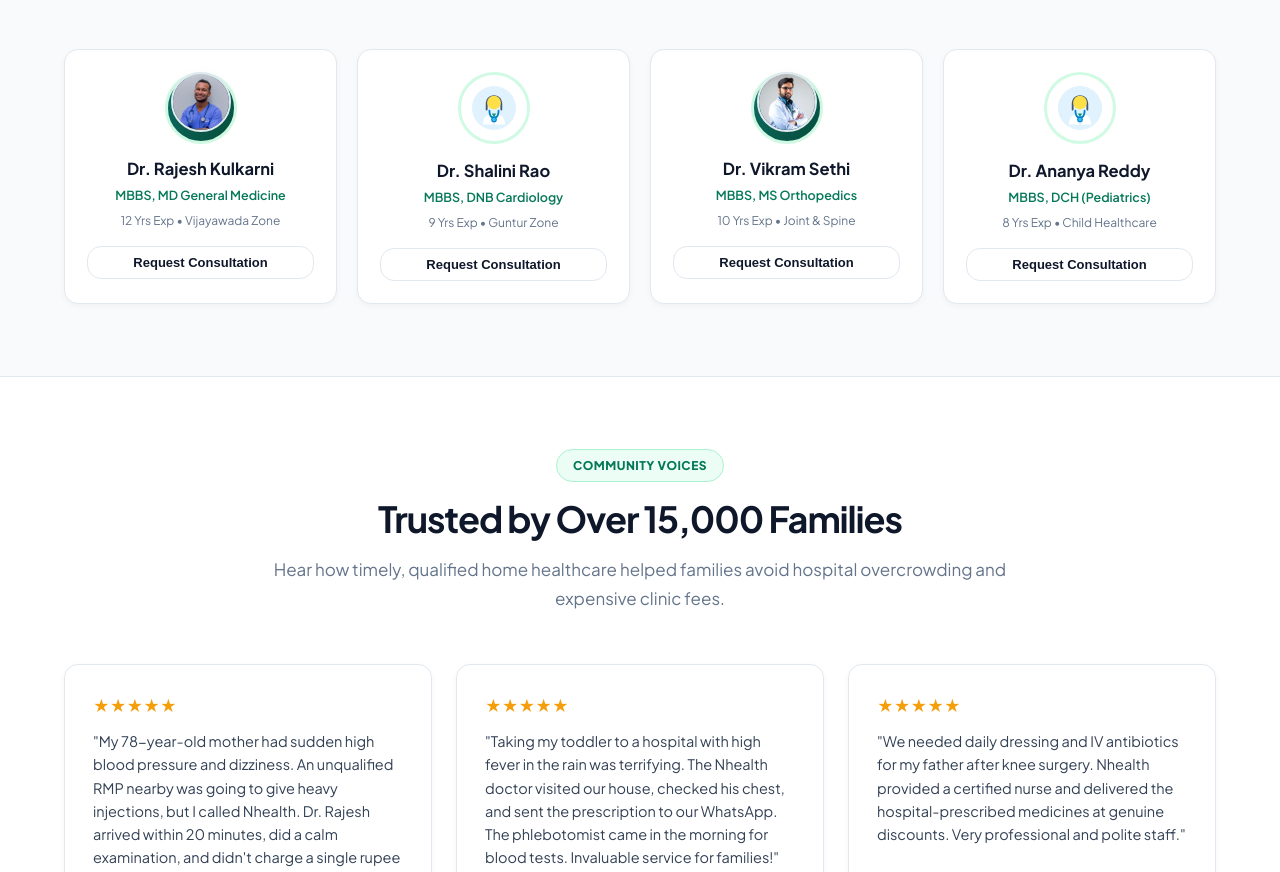
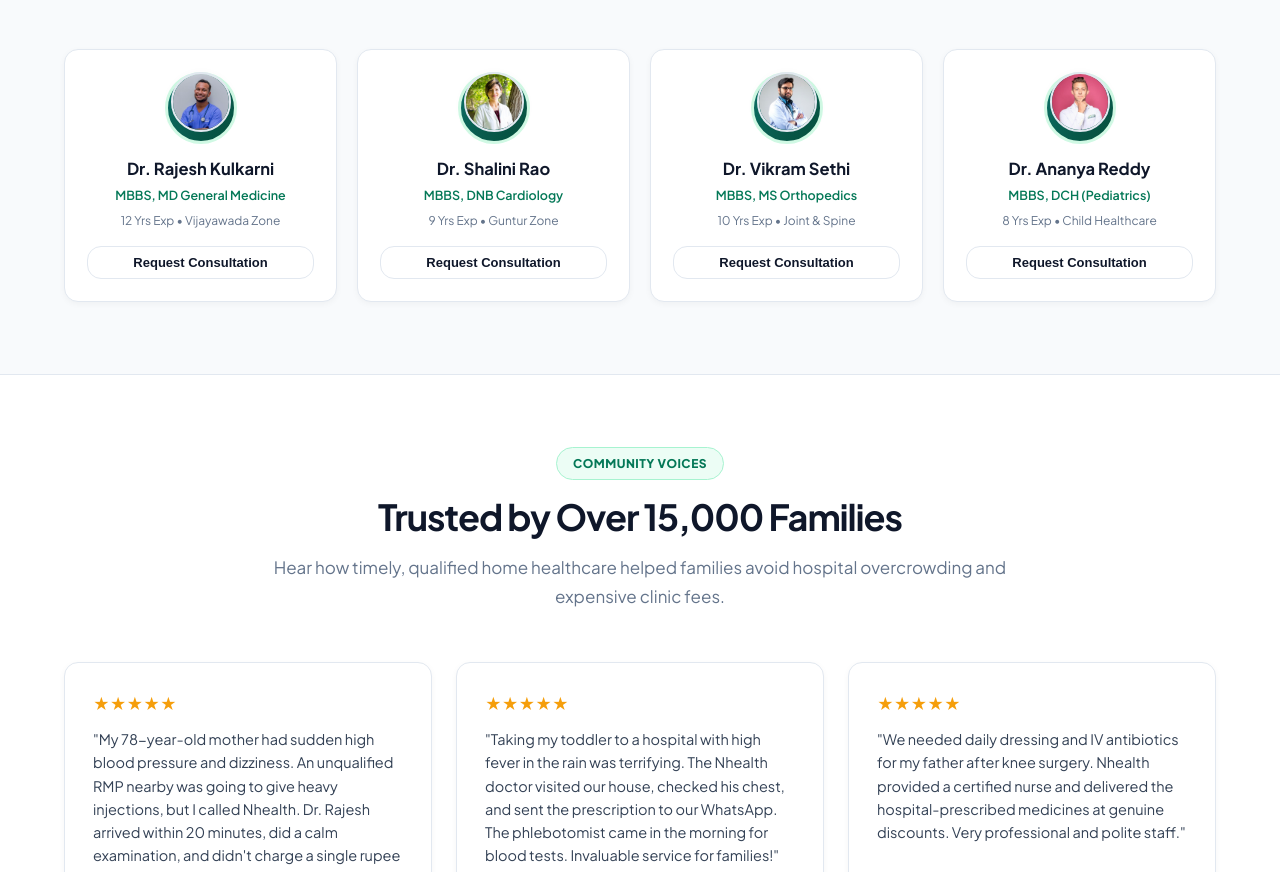
Before and after one commit to gandhikomarala/medical_support, a website: page index.html in a window 1280 px wide. Shown: the part 7280-8152 px from the top of the page. Drawn offline with Linux system fonts and the light colour scheme.

Commit message:
feat(ui): complete replacement of all doctor card avatars with realistic clinical photographs

```diff
--- a/index.html
+++ b/index.html
@@ -2215,21 +2215,10 @@
       </div>
 
       <div class="doctor-card">
-        <div class="doctor-card-avatar" style="background: transparent; display: flex; align-items: center; justify-content: center;"><svg width="44" height="44" viewBox="0 0 48 48" fill="none" xmlns="http://www.w3.org/2000/svg">
-  <circle cx="24" cy="24" r="24" fill="#E0F2FE"/>
-  <!-- Hair back -->
-  <path d="M15 20C15 14 18.5 10 24 10C29.5 10 33 14 33 20V26C33 27 31 27 31 25V20C31 16 28 14 24 14C20 14 17 16 17 20V25C17 27 15 27 15 26V20Z" fill="#475569"/>
-  <!-- Head -->
-  <circle cx="24" cy="18" r="7.5" fill="#FDE047"/>
-  <!-- White Coat -->
-  <path d="M12 42C12 33.5 17 30 24 30C31 30 36 33.5 36 42H12Z" fill="#FFFFFF"/>
-  <path d="M21.5 30L24 34L26.5 30H21.5Z" fill="#0D9488"/>
-  <path d="M24 34V42" stroke="#E2E8F0" stroke-width="1.8"/>
-  <!-- Stethoscope -->
-  <path d="M19 27C19 31.5 21 34.5 24 34.5C27 34.5 29 31.5 29 27" stroke="#0284C7" stroke-width="2" stroke-linecap="round"/>
-  <circle cx="24" cy="36.5" r="2.5" fill="#38BDF8" stroke="#0284C7" stroke-width="1.2"/>
-</svg></div>
-        <div class="doctor-name">Dr. Shalini Rao</div>
+        <div class="doctor-card-avatar" style="text-align: center; margin-bottom: 12px;">
+    <img src="/doctors/dr-shalini.jpg" alt="Dr. Shalini Rao" class="doc-card-photo">
+  </div>
+  <div class="doctor-name">Dr. Shalini Rao</div>
         <div class="doctor-degree">MBBS, DNB Cardiology</div>
         <div class="doctor-meta">9 Yrs Exp &bull; Guntur Zone</div>
         <button onclick="openBookingModal('doctor')" class="btn-ghost" style="width: 100%; font-size: 13px; padding: 8px 12px;">
@@ -2250,21 +2239,10 @@
       </div>
 
       <div class="doctor-card">
-        <div class="doctor-card-avatar" style="background: transparent; display: flex; align-items: center; justify-content: center;"><svg width="44" height="44" viewBox="0 0 48 48" fill="none" xmlns="http://www.w3.org/2000/svg">
-  <circle cx="24" cy="24" r="24" fill="#E0F2FE"/>
-  <!-- Hair back -->
-  <path d="M15 20C15 14 18.5 10 24 10C29.5 10 33 14 33 20V26C33 27 31 27 31 25V20C31 16 28 14 24 14C20 14 17 16 17 20V25C17 27 15 27 15 26V20Z" fill="#475569"/>
-  <!-- Head -->
-  <circle cx="24" cy="18" r="7.5" fill="#FDE047"/>
-  <!-- White Coat -->
-  <path d="M12 42C12 33.5 17 30 24 30C31 30 36 33.5 36 42H12Z" fill="#FFFFFF"/>
-  <path d="M21.5 30L24 34L26.5 30H21.5Z" fill="#0D9488"/>
-  <path d="M24 34V42" stroke="#E2E8F0" stroke-width="1.8"/>
-  <!-- Stethoscope -->
-  <path d="M19 27C19 31.5 21 34.5 24 34.5C27 34.5 29 31.5 29 27" stroke="#0284C7" stroke-width="2" stroke-linecap="round"/>
-  <circle cx="24" cy="36.5" r="2.5" fill="#38BDF8" stroke="#0284C7" stroke-width="1.2"/>
-</svg></div>
-        <div class="doctor-name">Dr. Ananya Reddy</div>
+        <div class="doctor-card-avatar" style="text-align: center; margin-bottom: 12px;">
+    <img src="/doctors/dr-ananya.jpg" alt="Dr. Ananya Reddy" class="doc-card-photo">
+  </div>
+  <div class="doctor-name">Dr. Ananya Reddy</div>
         <div class="doctor-degree">MBBS, DCH (Pediatrics)</div>
         <div class="doctor-meta">8 Yrs Exp &bull; Child Healthcare</div>
         <button onclick="openBookingModal('doctor')" class="btn-ghost" style="width: 100%; font-size: 13px; padding: 8px 12px;">
```
Also changed, not shown: public/index.html (+8 -30 lines).
